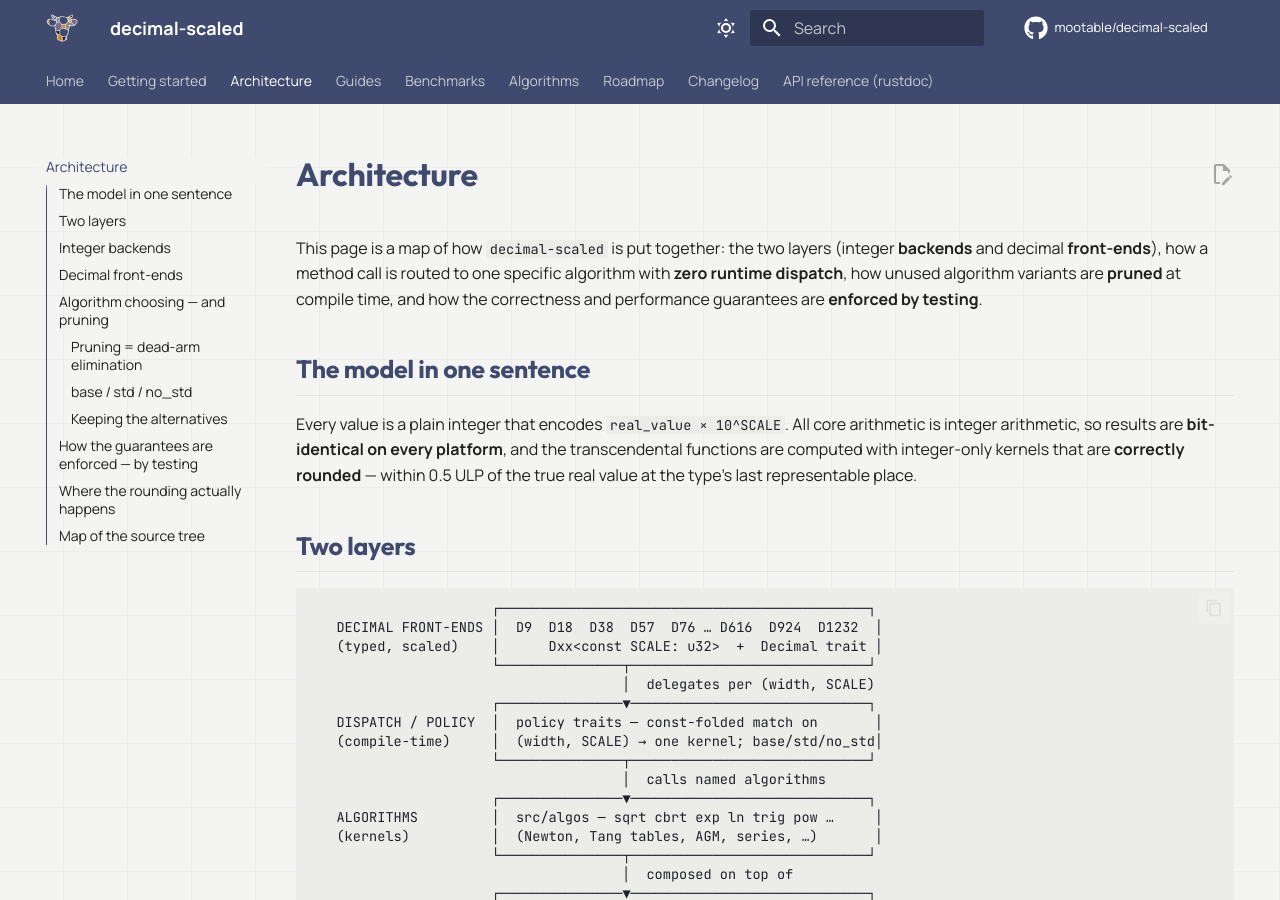
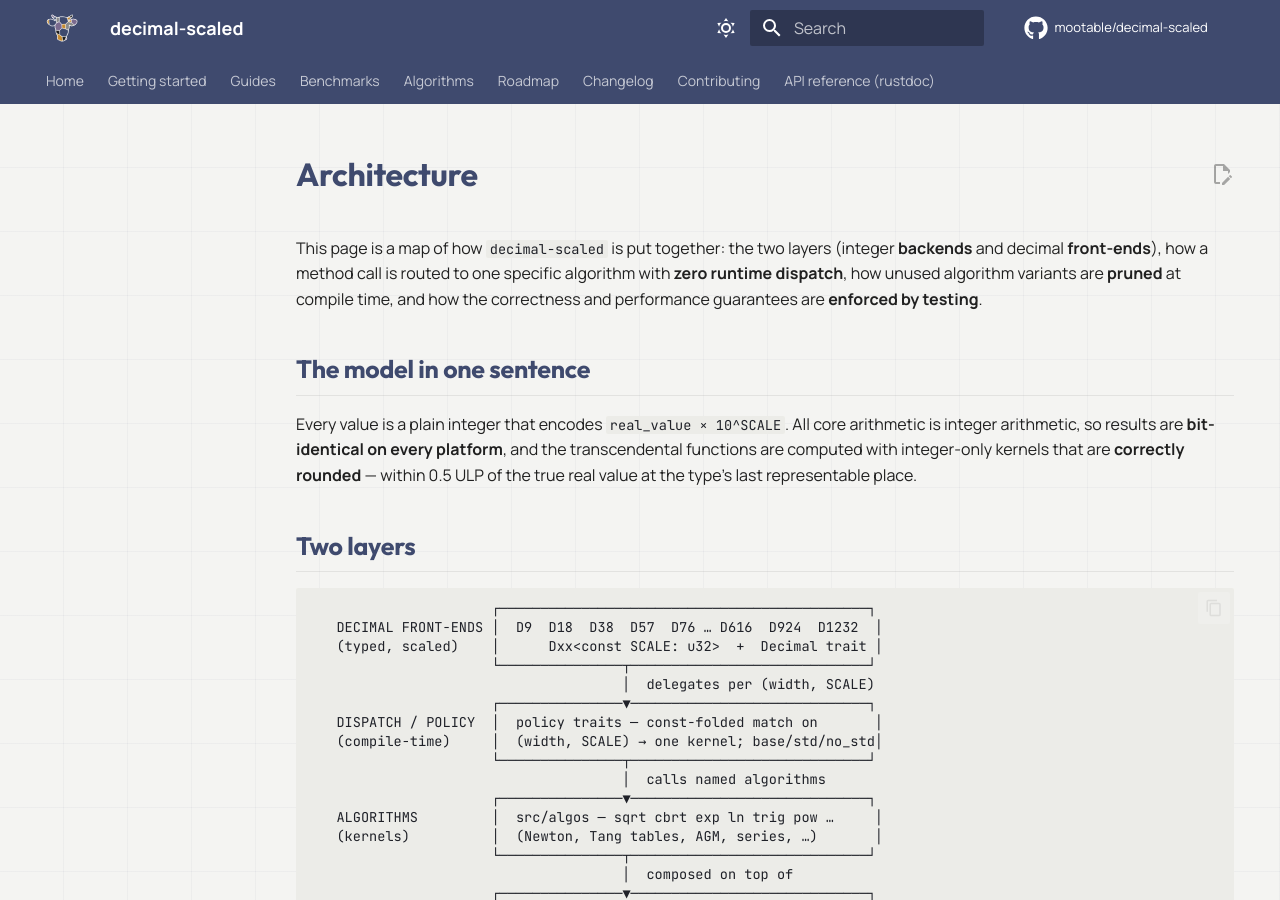
Before and after one commit to mootable/decimal-scaled, an MkDocs documentation site: the page built from docs/ARCHITECTURE.md, in a window 1280 px wide and 900 px high. Built offline with MkDocs 1.6.1 and Material for MkDocs 9.7.7, drawn with Linux system fonts in a browser that asks for light colours; comment, search, counter and statistics services are not loaded.

Commit message:
docs: publish CONTRIBUTORS.md on the MkDocs site (nav + build stage step)

```diff
--- a/mkdocs.yml
+++ b/mkdocs.yml
@@ -80,7 +80,6 @@ extra:
 nav:
   - Home: index.md
   - Getting started: getting-started.md
-  - Architecture: ARCHITECTURE.md
   - Guides:
       - Index: guides.md
       - Widths: widths.md
@@ -97,6 +96,7 @@ nav:
   - Algorithms: ALGORITHMS.md
   - Roadmap: ROADMAP.md
   - Changelog: CHANGELOG.md
+  - Contributing: CONTRIBUTORS.md
   - API reference (rustdoc): https://mootable.github.io/decimal-scaled/api/decimal_scaled/
 
 markdown_extensions:
```
Also changed, not shown: 1 other file.
